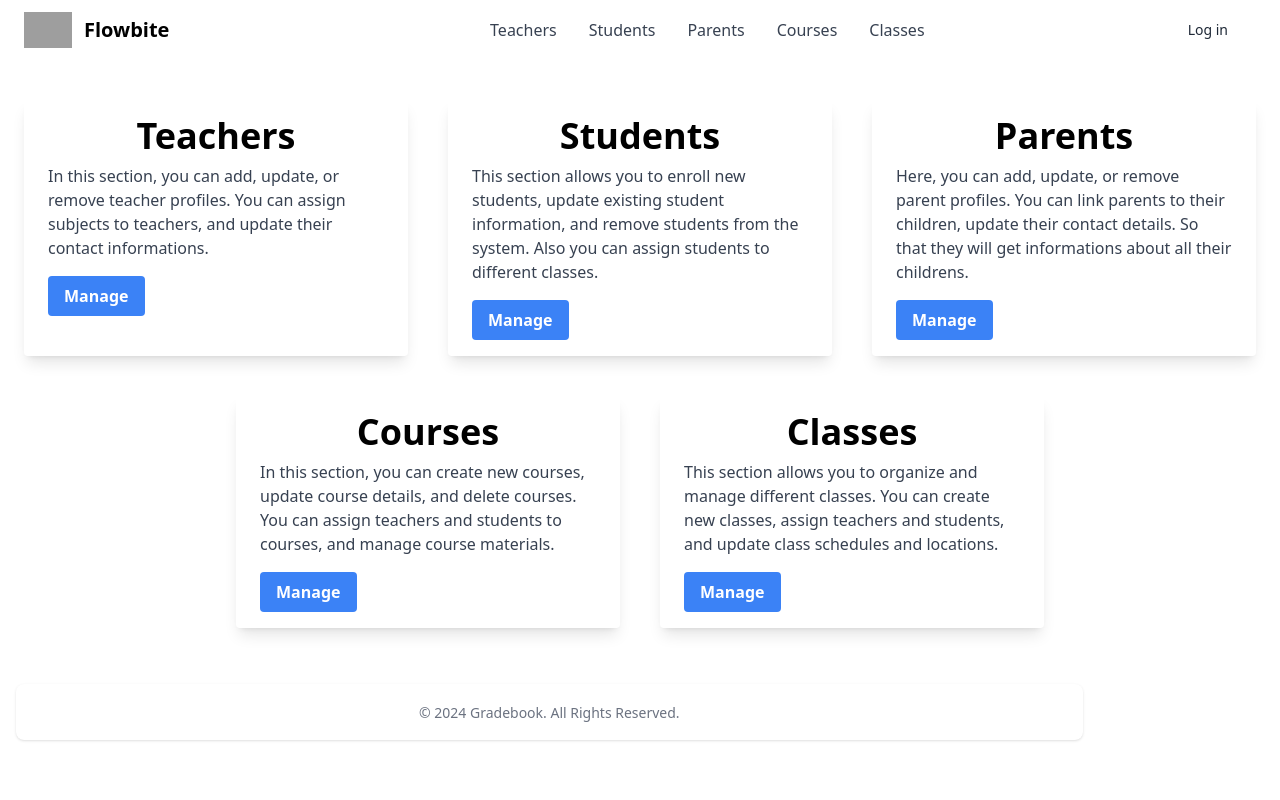
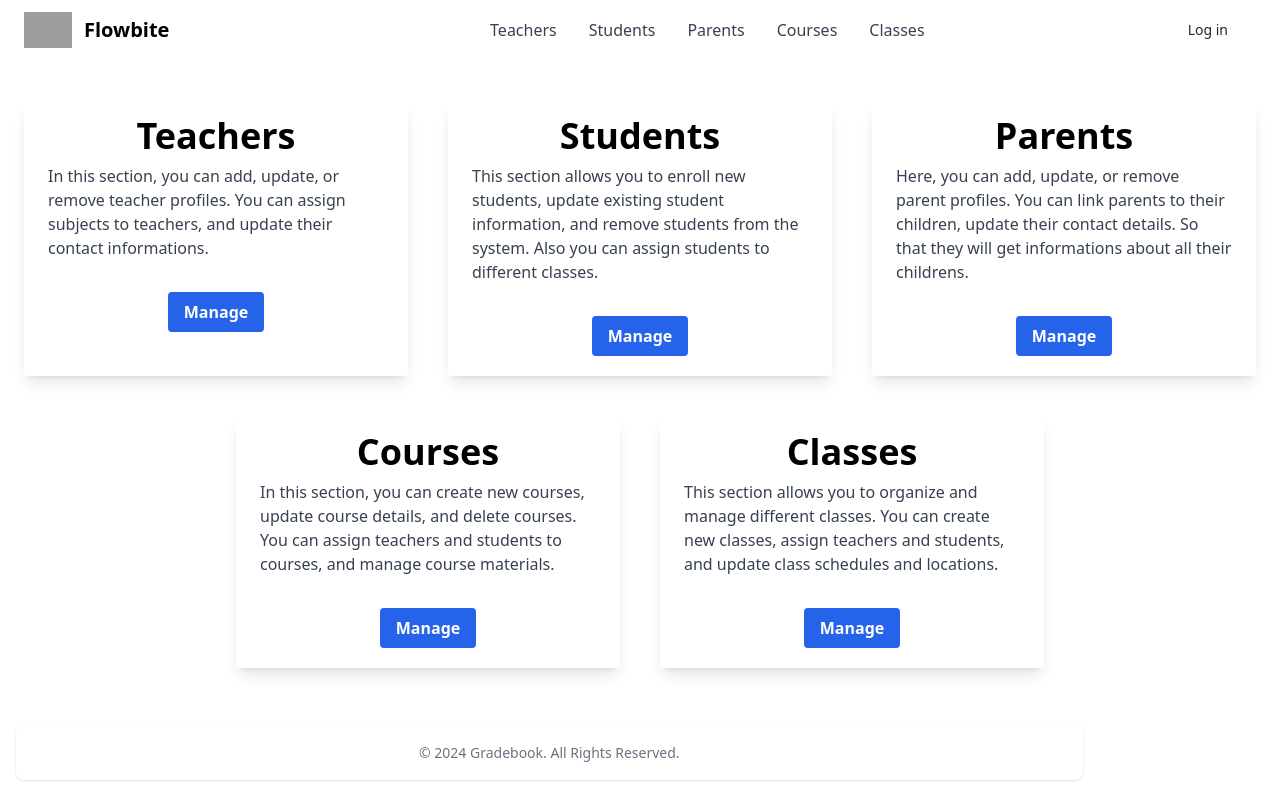
Before and after one commit to JakJaj/Gradebook, a React (Vite) app in the folder frontend/: page /admin in a window 1280 px wide. Built offline with nearby package versions, Linux system fonts and the light colour scheme; grey boxes are pictures that could not be loaded.

Commit message:
setting cards UI

```diff
--- a/frontend/src/components/pages/admin/components/ManageButton.tsx
+++ b/frontend/src/components/pages/admin/components/ManageButton.tsx
@@ -3,7 +3,7 @@
 function ManageButton(){
     return(
         <div>
-            <button className="bg-blue-500 hover:bg-blue-700 text-white font-bold py-2 px-4 mt-4 rounded ">
+            <button className="bg-blue-600 hover:bg-blue-700 text-white font-bold py-2 px-4 mt-4 rounded ">
                 Manage
             </button>
         </div>
--- a/frontend/src/components/pages/admin/components/ManagementBox.tsx
+++ b/frontend/src/components/pages/admin/components/ManagementBox.tsx
@@ -10,6 +10,9 @@
             <div className="px-6 py-4">
                 <Title text={props.title} />
                 <Description text={props.description} />
+
+            </div>
+            <div className="flex  justify-center mb-5">
                 <ManageButton />
             </div>
         </div>
```
